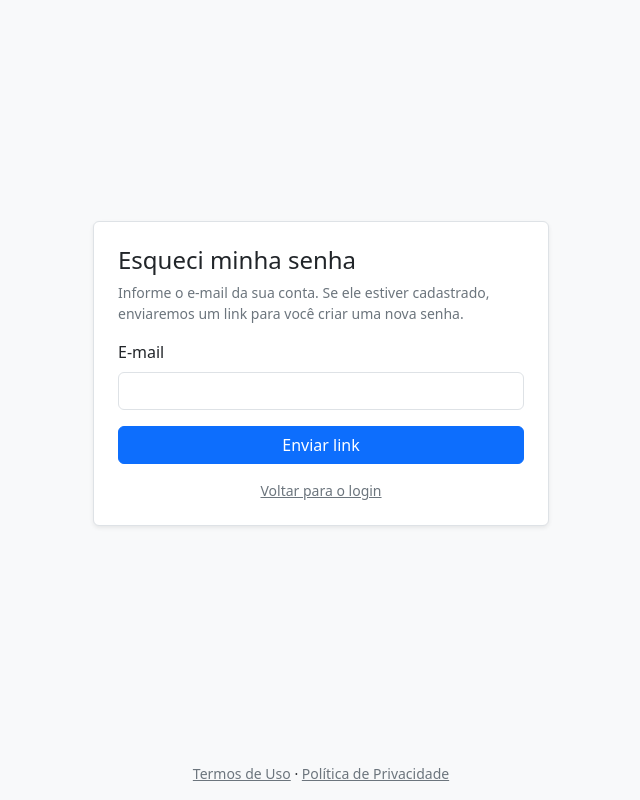
After one commit to VitorTav12/PFC, a Flask app: page /esqueci-senha in a window 1280 px wide. The commit adds this page. Shown: the whole page, without its empty margins (319-959 px from the left). Run offline with Flask 3, Linux system fonts and the light colour scheme.

Commit message:
Recuperação de senha por e-mail com a API do Brevo

```diff
--- a/app/controllers/auth_controller.py
+++ b/app/controllers/auth_controller.py
@@ -1,9 +1,12 @@
+from datetime import datetime
+
 from flask import Blueprint, render_template, request, redirect, url_for, flash
 from flask_login import login_user, logout_user, login_required, current_user
 from sqlalchemy import text
 
 from app.extensions import db
-from app.models import Usuario, AuditoriaLog
+from app.models import Usuario, AuditoriaLog, TokenRecuperacao, EmailBrevo
+from app.models.token_recuperacao import VALIDADE_TOKEN
 
 auth_bp = Blueprint('auth', __name__)
 
@@ -43,7 +46,13 @@ def login():
                     acao='LOGIN_FALHA',
                     detalhes=f"Tentativa de login com senha incorreta para '{usuario.nome}'."
                 )
-                db.session.commit()
+            else:
+                AuditoriaLog.registrar(
+                    usuario_id=None,
+                    acao='LOGIN_FALHA',
+                    detalhes="Tentativa de login com e-mail não cadastrado."
+                )
+            db.session.commit()
 
             flash('E-mail ou senha inválidos!', 'danger')
             return render_template('login.html')
@@ -81,3 +90,92 @@ def logout():
     logout_user()
     flash('Sessão encerrada.', 'info')
     return redirect(url_for('auth.login'))
+
+
+@auth_bp.route('/esqueci-senha', methods=['GET', 'POST'])
+def esqueci_senha():
+    if request.method == 'POST':
+        email = (request.form.get('email') or '').strip()
+        usuario = Usuario.query.filter_by(email=email).first() if email else None
+
+        if usuario:
+            token = TokenRecuperacao.gerar(usuario)
+            AuditoriaLog.registrar(
+                usuario_id=usuario.id,
+                acao='RECUPERACAO_SOLICITADA',
+                detalhes=f"Recuperação de senha solicitada para '{usuario.nome}'."
+            )
+            db.session.commit()
+
+            minutos = int(VALIDADE_TOKEN.total_seconds() // 60)
+            link = url_for('auth.redefinir_senha', token=token, _external=True)
+            html = render_template('emails/recuperacao_senha.html', nome=usuario.nome, link=link, minutos=minutos)
+            texto = (
+                f"Olá, {usuario.nome}.\n\n"
+                f"Para criar uma nova senha no Portal de Controle de Saída, acesse o link abaixo "
+                f"(válido por {minutos} minutos e para um único uso):\n{link}\n\n"
+                "Se você não pediu a recuperação, ignore este e-mail. Sua senha atual continua valendo."
+            )
+
+            resultado = EmailBrevo.enviar(usuario.email, usuario.nome, 'Recuperação de senha', html, texto)
+            if resultado == 'falhou':
+                AuditoriaLog.registrar(
+                    usuario_id=usuario.id,
+                    acao='RECUPERACAO_EMAIL_FALHOU',
+                    detalhes="Não foi possível enviar o e-mail de recuperação pela API externa."
+                )
+                db.session.commit()
+        else:
+            AuditoriaLog.registrar(
+                usuario_id=None,
+                acao='RECUPERACAO_EMAIL_DESCONHECIDO',
+                detalhes="Recuperação de senha solicitada para e-mail não cadastrado."
+            )
+            db.session.commit()
+
+        flash('Se o e-mail estiver cadastrado, você vai receber um link para criar uma nova senha.', 'info')
+        return redirect(url_for('auth.login'))
+
+    return render_template('esqueci_senha.html')
+
+
+@auth_bp.route('/redefinir-senha/<token>', methods=['GET', 'POST'])
+def redefinir_senha(token):
+    registro = TokenRecuperacao.buscar(token)
+
+    if not registro or not registro.valido():
+        if registro:
+            AuditoriaLog.registrar(
+                usuario_id=registro.usuario_id,
+                acao='RECUPERACAO_LINK_INVALIDO',
+                detalhes="Tentativa de uso de link de recuperação expirado ou já utilizado."
+            )
+            db.session.commit()
+        flash('Este link é inválido ou expirou. Peça um novo link de recuperação.', 'warning')
+        return redirect(url_for('auth.esqueci_senha'))
+
+    if request.method == 'POST':
+        nova_senha = request.form.get('nova_senha') or ''
+        confirmacao = request.form.get('confirmacao') or ''
+
+        erro = Usuario.validar_nova_senha(nova_senha, confirmacao)
+        if erro:
+            flash(erro, 'warning')
+            return render_template('redefinir_senha.html', token=token)
+
+        usuario = registro.usuario
+        usuario.set_senha(nova_senha)
+        usuario.precisa_trocar_senha = False
+        registro.usado_em = datetime.now()
+
+        AuditoriaLog.registrar(
+            usuario_id=usuario.id,
+            acao='RECUPERACAO_CONCLUIDA',
+            detalhes=f"Usuário '{usuario.nome}' criou uma nova senha pelo link de recuperação."
+        )
+        db.session.commit()
+
+        flash('Senha alterada com sucesso! Entre com a nova senha.', 'success')
+        return redirect(url_for('auth.login'))
+
+    return render_template('redefinir_senha.html', token=token)
--- /dev/null
+++ b/app/templates/esqueci_senha.html
@@ -0,0 +1,45 @@
+<!DOCTYPE html>
+<html lang="pt-br" class="h-100">
+
+<head>
+    <meta charset="UTF-8">
+    <meta name="viewport" content="width=device-width, initial-scale=1.0">
+    <link href="https://cdn.jsdelivr.net/npm/bootstrap@5.3.3/dist/css/bootstrap.min.css" rel="stylesheet">
+    <title>Recuperar senha</title>
+</head>
+
+<body class="d-flex flex-column h-100 bg-light">
+
+    <main class="container my-auto" style="max-width: 480px;">
+        <div class="bg-white p-4 border rounded shadow-sm">
+            <h1 class="h4 mb-2">Esqueci minha senha</h1>
+            <p class="text-secondary small">Informe o e-mail da sua conta. Se ele estiver cadastrado, enviaremos um
+                link para você criar uma nova senha.</p>
+
+            {% with messages = get_flashed_messages(with_categories=true) %}
+            {% if messages %}
+            {% for category, message in messages %}
+            <div class="alert alert-{{ category }} p-2 mb-3" role="alert">{{ message }}</div>
+            {% endfor %}
+            {% endif %}
+            {% endwith %}
+
+            <form method="POST" action="{{ url_for('auth.esqueci_senha') }}">
+                <input type="hidden" name="csrf_token" value="{{ csrf_token() }}">
+                <div class="mb-3">
+                    <label for="email" class="form-label">E-mail</label>
+                    <input class="form-control" type="email" name="email" id="email" required>
+                </div>
+                <button class="btn btn-primary w-100" type="submit">Enviar link</button>
+            </form>
+
+            <p class="small text-center mt-3 mb-0">
+                <a href="{{ url_for('auth.login') }}" class="text-secondary">Voltar para o login</a>
+            </p>
+        </div>
+    </main>
+
+    {% include '_rodape_lgpd.html' %}
+</body>
+
+</html>
--- a/app/templates/login.html
+++ b/app/templates/login.html
@@ -57,6 +57,10 @@
                         <button class="btn btn-primary w-100" type="submit">Entrar</button>
                     </form>
 
+                    <p class="small text-center mt-3 mb-0">
+                        <a href="{{ url_for('auth.esqueci_senha') }}">Esqueci minha senha</a>
+                    </p>
+
                     <p class="small text-center text-secondary mt-3 mb-0">
                         <a href="{{ url_for('lgpd.termos_de_uso') }}" class="text-secondary">Termos de Uso</a>
                         ·
--- a/app/templates/termos_de_uso.html
+++ b/app/templates/termos_de_uso.html
@@ -35,7 +35,9 @@
                 <li>A conta é pessoal e intransferível. Não compartilhe sua senha.</li>
                 <li>No primeiro acesso, o responsável deve criar uma senha própria, substituindo a senha inicial
                     fornecida pela escola.</li>
-                <li>Se suspeitar que outra pessoa conhece sua senha, avise a secretaria da escola.</li>
+                <li>Se esquecer a senha, use a opção "Esqueci minha senha" na tela de login. O link enviado por
+                    e-mail vale por 30 minutos e só pode ser usado uma vez.</li>
+                <li>Se suspeitar que outra pessoa conhece sua senha, troque-a e avise a secretaria da escola.</li>
                 <li>A opção "Lembrar minha senha" mantém o acesso no dispositivo por até 30 dias. Não a utilize em
                     computadores compartilhados.</li>
             </ul>
```
Also changed, not shown: app/templates/emails/recuperacao_senha.html (added, +22 -0 lines), app/templates/politica_privacidade.html (+29 -5 lines), app/templates/redefinir_senha.html (added, +46 -0 lines), README.md.
